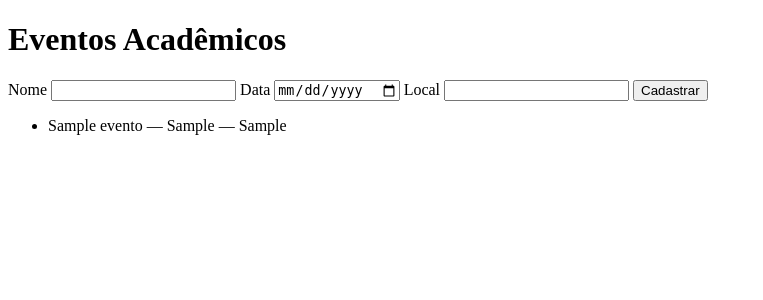
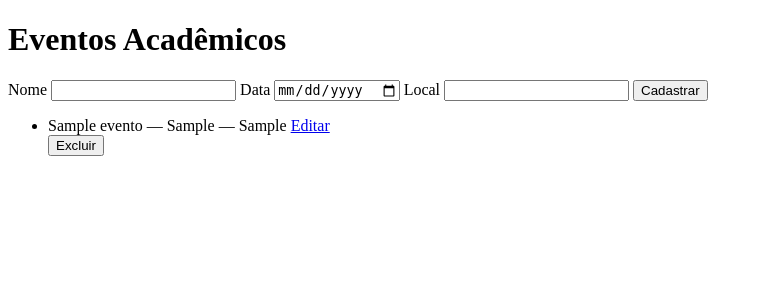
Before and after one commit to pamelarobertasc/Web2_Pamela, a Flask app: page /eventos in a window 1280 px wide. Shown: the top 300 px of the page, without its empty margins (0-763 px from the left). Run offline with Flask 3, Linux system fonts and the light colour scheme; tables that the repository leaves empty hold one stand-in row (values such as "Sample post").

Commit message:
Aula 9 - feat: completa CRUD de eventos

```diff
--- a/controllers/evento_controller.py
+++ b/controllers/evento_controller.py
@@ -1,4 +1,4 @@
-from flask import Blueprint, render_template, request, redirect, url_for
+from flask import Blueprint, render_template, request, abort, redirect, url_for
 from models.evento import Evento
 from dao.evento_dao import EventoDAO
 
@@ -13,3 +13,22 @@ def index():
         EventoDAO.salvar(evento)
         return redirect(url_for("evento.index"))
     return render_template("index.html", eventos=EventoDAO.listar())
+
+@evento_bp.route("/editar/<int:id>", methods=["GET", "POST"])
+def editar(id):
+    evento = EventoDAO.buscar_por_id(id)
+    if evento is None:
+        abort(404)
+    if request.method == "POST":
+        EventoDAO.atualizar(evento, request.form["nome"], request.form["data"],
+                            request.form["local"])
+        return redirect(url_for("evento.index"))
+    return render_template("editar.html", evento=evento)
+
+@evento_bp.post("/excluir/<int:id>")
+def excluir(id):
+    evento = EventoDAO.buscar_por_id(id)
+    if evento is None:
+        abort(404)
+    EventoDAO.excluir(evento)
+    return redirect(url_for("evento.index"))
--- a/dao/evento_dao.py
+++ b/dao/evento_dao.py
@@ -10,3 +10,19 @@ class EventoDAO:
     @staticmethod
     def listar():
         return db.session.scalars(db.select(Evento).order_by(Evento.id)).all()
+
+    @staticmethod
+    def buscar_por_id(id):
+        return db.session.get(Evento, id)
+
+    @staticmethod
+    def atualizar(evento, nome, data, local):
+        evento.nome = nome
+        evento.data = data
+        evento.local = local
+        db.session.commit()
+
+    @staticmethod
+    def excluir(evento):
+        db.session.delete(evento)
+        db.session.commit()
--- a/templates/index.html
+++ b/templates/index.html
@@ -11,7 +11,12 @@
     </form>
     <ul>
         {% for e in eventos %}
-            <li>{{ e.nome }} — {{ e.data }} — {{ e.local }}</li>
+        <li>{{ e.nome }} — {{ e.data }} — {{ e.local }}
+            <a href="{{ url_for('evento.editar', id=e.id) }}">Editar</a>
+            <form method="post" action="{{ url_for('evento.excluir', id=e.id) }}">
+                <button>Excluir</button>
+            </form>
+        </li>
         {% endfor %}
     </ul>
 </html>
```
Also changed, not shown: templates/editar.html (added, +12 -0 lines).
